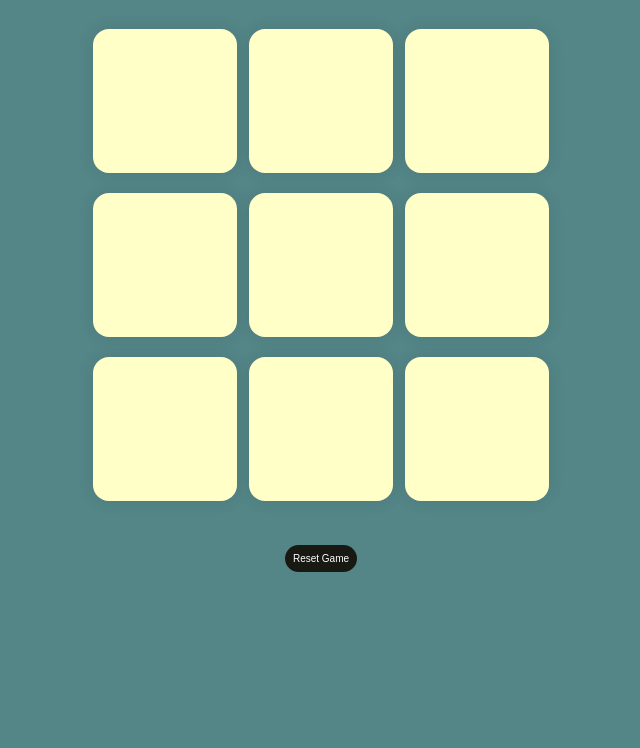
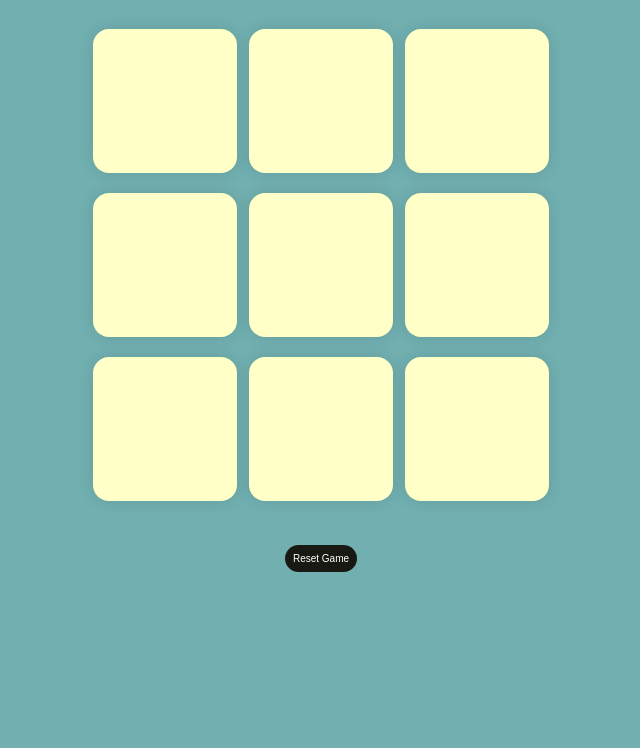
Before and after one commit to Namrathabp/Tic-Toc-Toe, a plain HTML site: page index.html in a window 1280 px wide. Shown: the part 52-800 px from the top of the page, without its empty margins (319-959 px from the left). Drawn offline with Linux system fonts and the light colour scheme.

Commit message:
Changed background colour

```diff
--- a/style.css
+++ b/style.css
@@ -5,7 +5,7 @@
 }
 
 body {
-    background-color: #548687;
+    background-color: #71afb0;
     text-align: center;
 }
 
```
